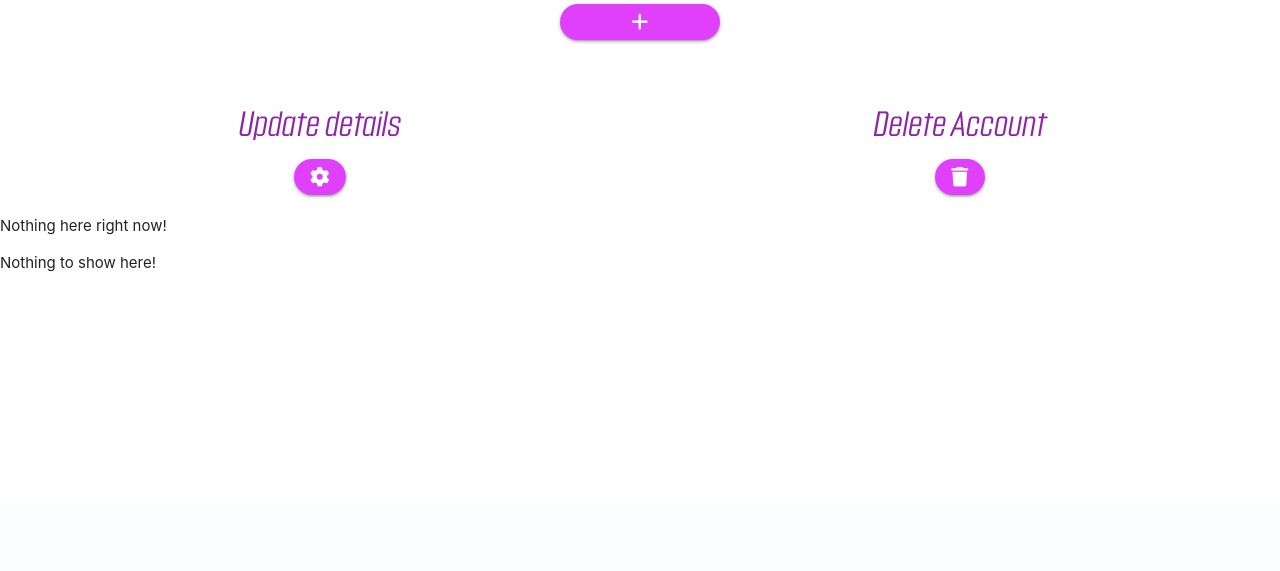
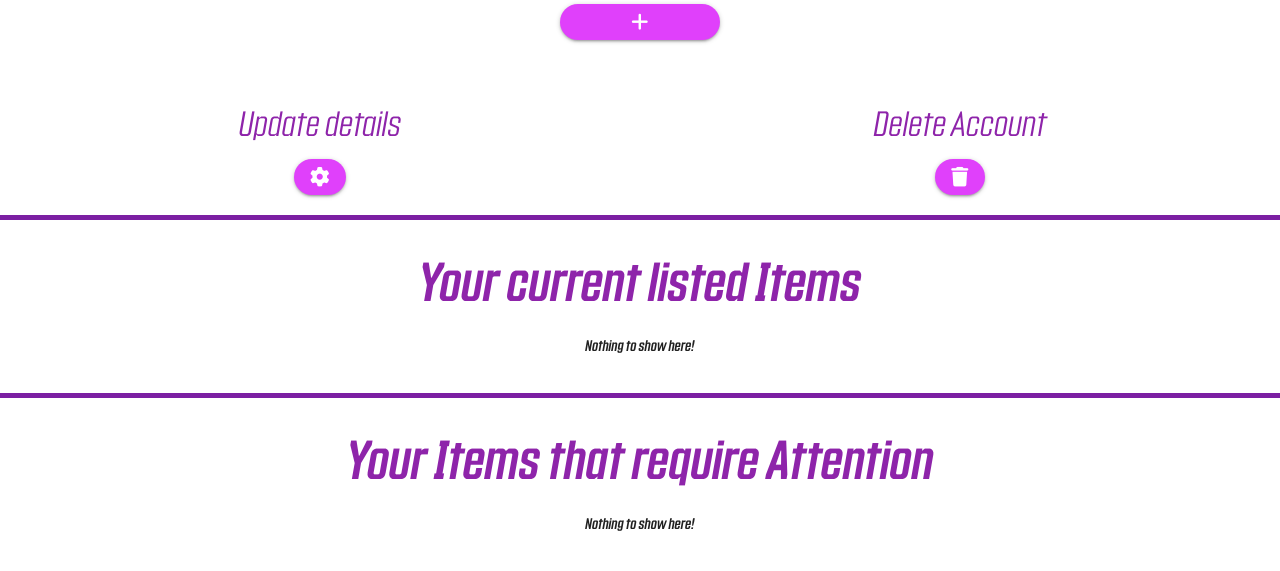
Before and after one commit to T254-bot/Moxxis_Market, a Flask app: template templates/profile.html in a window 1280 px wide. Shown: the part 296-867 px from the top of the page. Before the commit the page ends 568 px from the top, so only its background shows below. Run offline with Flask 3, Linux system fonts and the light colour scheme; the template is opened without the code that fills it, so the values that code supplies are empty; some libraries are stand-ins or nearby versions.

Commit message:
Fixes error in code and has full functionality tested for moving items from one collection to the other

```diff
--- a/templates/profile.html
+++ b/templates/profile.html
@@ -24,7 +24,7 @@
         </div>
     </div>
 
-    {% if item in items_for_sale %}
+    {% if items_for_sale %}
         <div class="row user-items">
             <div class="col s12">
                 <h2 class="profile-items-header countach-font purple-text text-darken-1 center-align">Your current listed Items</h2>
@@ -81,15 +81,18 @@
             {% endfor %}
         </div>
     {% else %}
-
-        <p>Nothing here right now!</p>
-
-    {% endif %}
-
-    {% if item in pending_items %}
         <div class="row user-items">
             <div class="col s12">
                 <h2 class="profile-items-header countach-font purple-text text-darken-1 center-align">Your current listed Items</h2>
+            </div>
+            <p class="center-align countach-font">Nothing to show here!</p>
+        </div>
+    {% endif %}
+
+    {% if pending_items %}
+        <div class="row user-items">
+            <div class="col s12">
+                <h2 class="profile-items-header countach-font purple-text text-darken-1 center-align">Your Items that require Attention</h2>
             </div>
             {% for item in pending_items %}
                 {% if item.created_by == email %}
@@ -139,9 +142,12 @@
             {% endfor %}
         </div>
     {% else %}
-
-        <p>Nothing to show here!</p>
-
+    <div class="row user-items">
+        <div class="col s12">
+            <h2 class="profile-items-header countach-font purple-text text-darken-1 center-align">Your Items that require Attention</h2>
+        </div>
+        <p class="center-align countach-font">Nothing to show here!</p>
+    </div>
     {% endif %}
 
 
```
